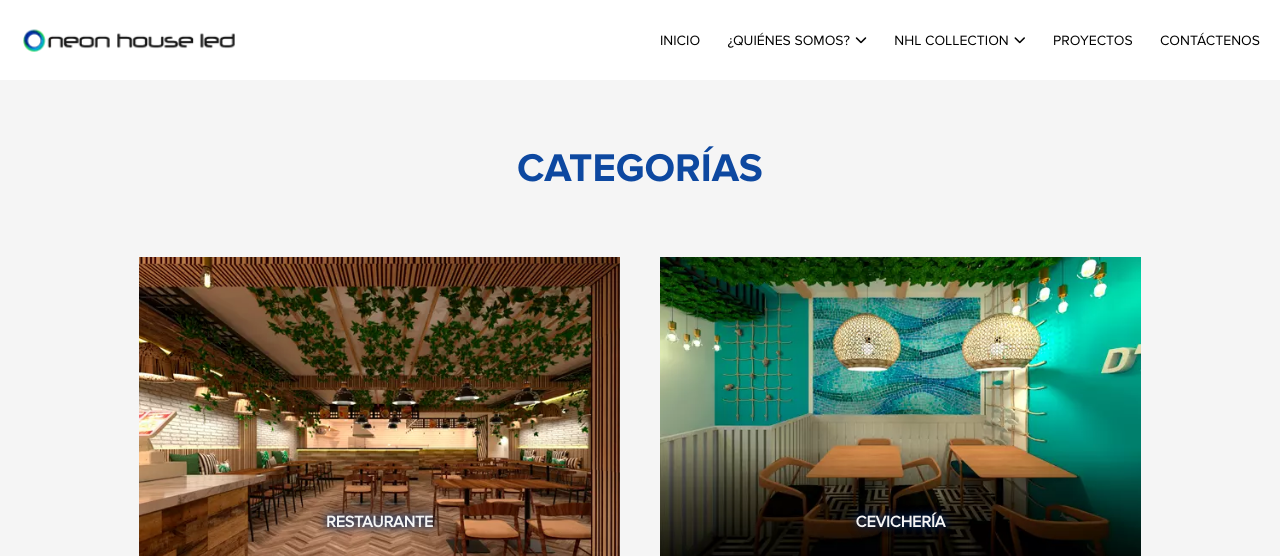
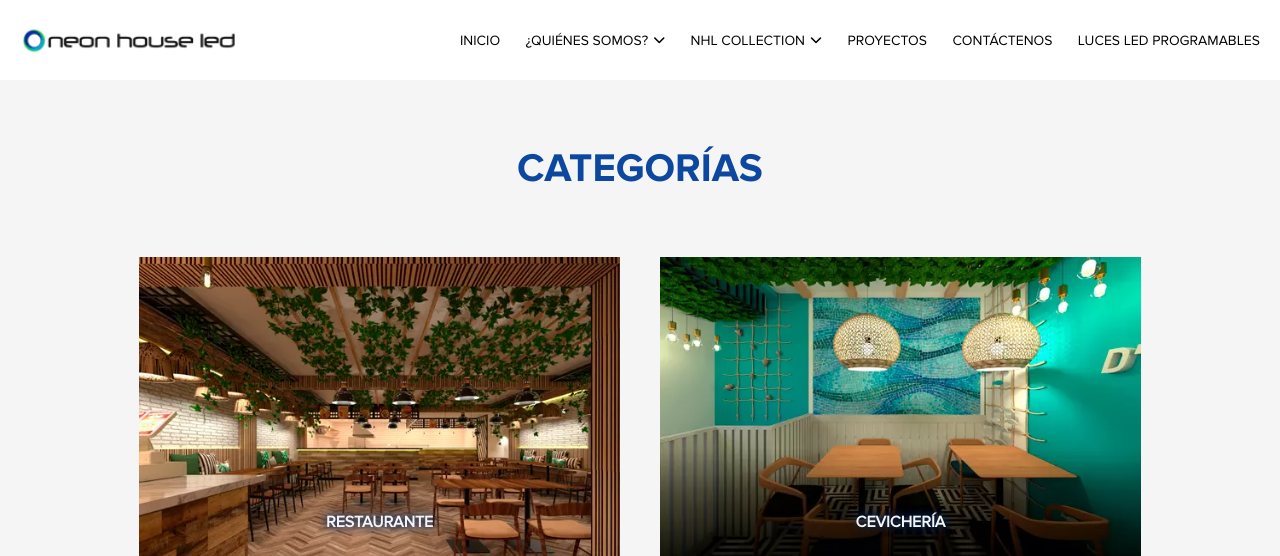
Before and after one commit to Toshirokee11/NHL, a PHP site: page /vistas/categoria.php in a window 1280 px wide. Shown: the top 556 px of the page. Run offline with PHP 8.4, Linux system fonts and the light colour scheme; some libraries are stand-ins or nearby versions.

Commit message:
nueva opción agregada en navegación

```diff
--- a/public/css/shared/header.css
+++ b/public/css/shared/header.css
@@ -47,7 +47,7 @@ a{
 	object-fit:cover
 }
 .header .menu{
-	width:600px;
+	width:800px;
 	height:100%
 }
 .header .menu ul{
@@ -67,9 +67,11 @@ a{
 .header .menu ul li a,.header .menu ul li p{
 	font-size:14px;
 	color:black;
-	text-transform:uppercase
+	text-transform:uppercase;
+	cursor: pointer;
 }
-.header .menu ul li a:hover{
+.header .menu ul li a:hover,
+.header .menu ul li p:hover {
 	text-decoration:underline
 }
 .header .menu ul li i{
--- a/vistas/layout/header.php
+++ b/vistas/layout/header.php
@@ -53,6 +53,9 @@
                 <li>
                     <a href="../../vistas/contacto.php">Contáctenos</a>
                 </li>
+                <li>
+                    <a href="#">Luces Led Programables</a>
+                </li>
             </ul>
         </nav>
         <div class="burger-button">
```
